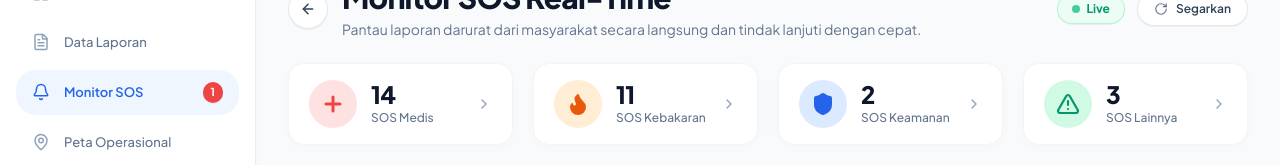
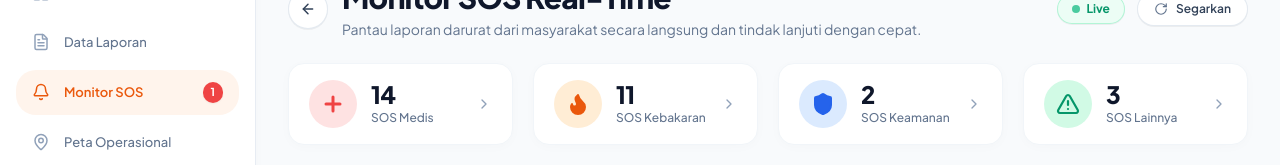
Before and after one commit to Xoltvez/SigapBumi, a Next.js app: page /admin/sos in a window 1280 px wide. Shown: the part 133-298 px from the top of the page. Built offline with nearby package versions, Linux system fonts and the light colour scheme; no server answers; the database is empty.

Commit message:
feat(sidebar): ubah warna aktif menu sidebar menjadi oranye di semua halaman

```diff
--- a/src/components/admin/layout/AdminSidebar.tsx
+++ b/src/components/admin/layout/AdminSidebar.tsx
@@ -111,15 +111,8 @@ export function AdminSidebar({
               ? pathname === "/admin"
               : pathname.startsWith(item.href);
 
-          const isBlueActive =
-            item.href === "/admin/laporan" ||
-            item.href === "/admin/sos" ||
-            item.href === "/admin/peta" ||
-            item.href === "/admin/statistik";
-          const activeClasses = isBlueActive
-            ? "bg-[#EFF6FF] text-[#2563EB] font-semibold"
-            : "bg-[#FFF4EC] text-[#EA580C] font-semibold";
-          const iconActiveColor = isBlueActive ? "text-[#2563EB]" : "text-[#EA580C]";
+          const activeClasses = "bg-[#FFF4EC] text-[#EA580C] font-semibold";
+          const iconActiveColor = "text-[#EA580C]";
 
           return (
             <Link
```
